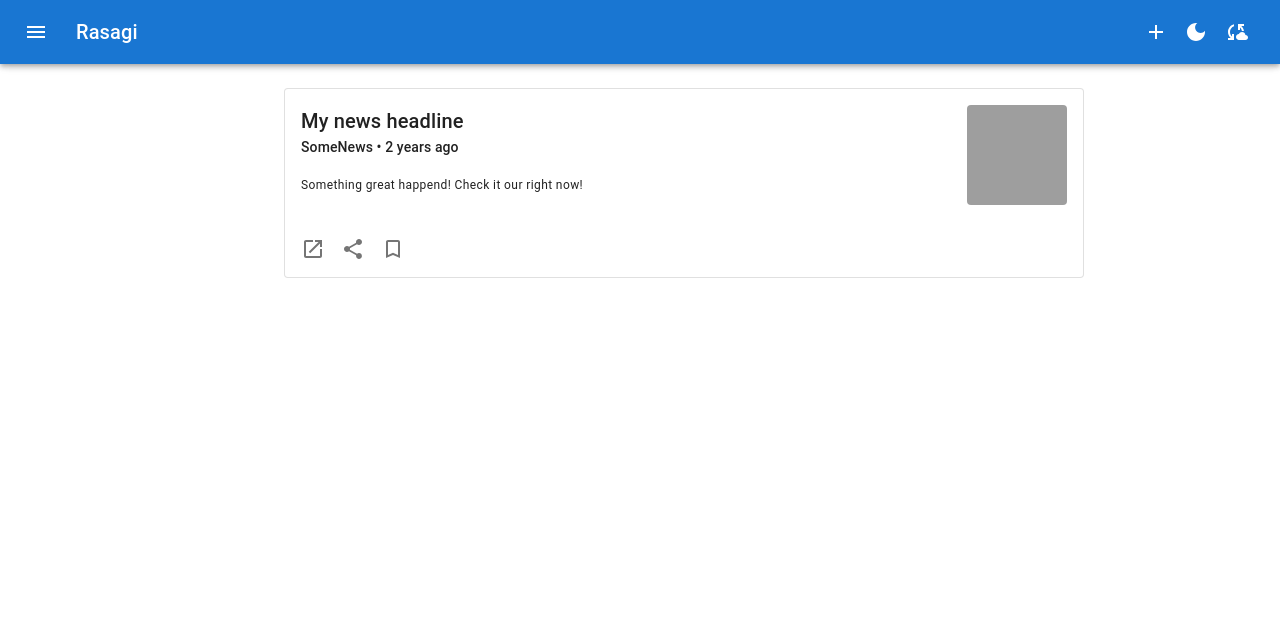
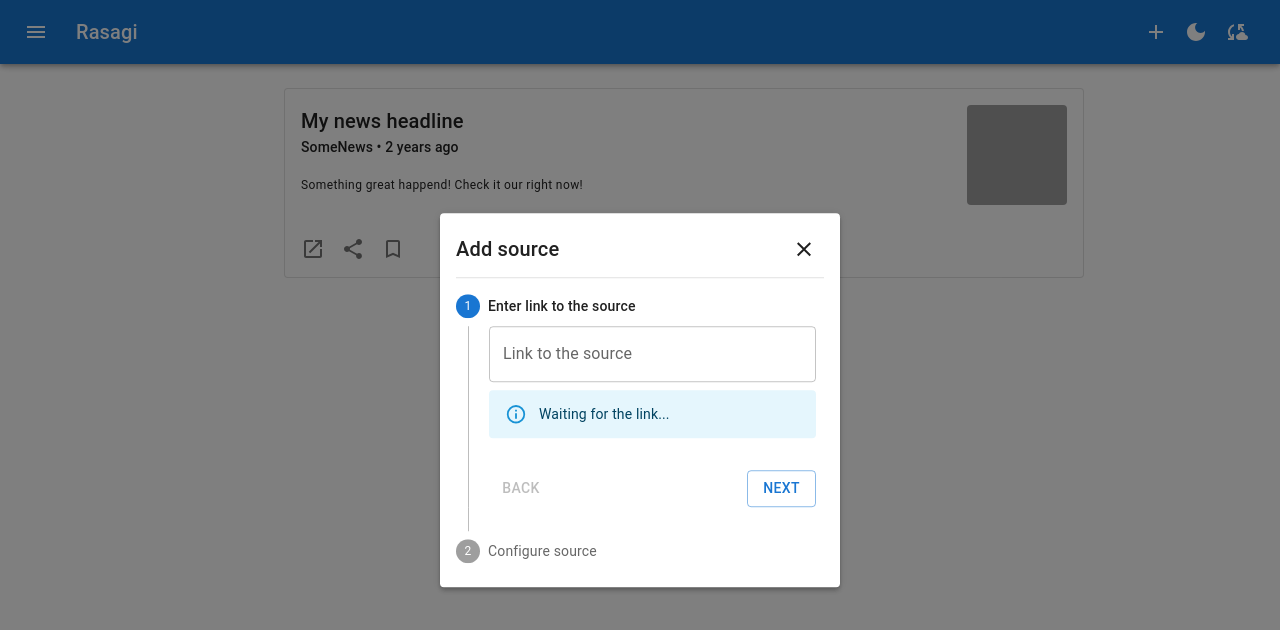
Before and after one commit to Firstbober/rasagi, a Next.js app: page / in a window 1280 px wide. Both pictures are taken after a click on the button 1156 px from the left and 32 px from the top of the page. Shown: the top 630 px of the page. Built offline with nearby package versions, Linux system fonts and the light colour scheme; grey boxes are pictures that could not be loaded.

Commit message:
Add source component.

```diff
--- /dev/null
+++ b/src/components/addsource.tsx
@@ -0,0 +1,149 @@
+import Modal from '@mui/material/Modal';
+import Typography from '@mui/material/Typography';
+import Box from '@mui/material/Box';
+import IconButton from '@mui/material/IconButton';
+import Divider from '@mui/material/Divider';
+import Stepper from '@mui/material/Stepper';
+import Step from '@mui/material/Step';
+import StepLabel from '@mui/material/StepLabel';
+import StepContent from '@mui/material/StepContent';
+
+// Icons
+import Close from '@mui/icons-material/Close';
+import React from 'react';
+
+interface AddSourceModalProps {
+	isOpen: boolean,
+	onClose: () => void
+}
+
+const style = {
+	position: 'absolute' as 'absolute',
+	top: '50%',
+	left: '50%',
+	transform: 'translate(-50%, -50%)',
+	width: 400,
+	bgcolor: 'background.paper',
+	borderRadius: 1,
+	boxShadow: 4,
+	p: 2,
+}
+
+import TextField from '@mui/material/TextField';
+import Alert from '@mui/material/Alert';
+import Button from '@mui/material/Button';
+import Skeleton from '@mui/material/Skeleton';
+import MenuItem from '@mui/material/MenuItem';
+
+const steps = [
+	{
+		label: 'Enter link to the source',
+		component: ({ handleNext }: { handleNext: () => void }) => {
+			return (
+				<Box sx={{ paddingTop: 0, width: '100%' }}>
+					<TextField id="source-url" label="Link to the source" variant="outlined" sx={{ width: '100%', marginBottom: 1 }} />
+					<Alert severity="info">Waiting for the link...</Alert>
+
+					<Box sx={{ display: 'flex', width: '100%', justifyContent: 'space-between', marginTop: 4 }}>
+						<Button variant="text" disabled>
+							Back
+						</Button>
+						<Button onClick={handleNext} variant="outlined" >
+							Next
+						</Button>
+					</Box>
+				</Box>
+			)
+		}
+	},
+	{
+		label: 'Configure source',
+		component: ({ handleBack, handleNext }: { handleBack: () => void, handleNext: () => void }) => {
+			return (
+				<Box sx={{ paddingTop: 0, width: '100%' }}>
+					<Box sx={{ display: 'flex' }}>
+						<Skeleton variant="rectangular" width={90} height={90} sx={{ marginRight: 1, flexShrink: '0' }} />
+						<Box>
+							<TextField id="source-name" label="Source name" variant="outlined" sx={{ width: '100%', marginBottom: 1 }} disabled />
+							<TextField id="source-directory" label="Source directory" variant="outlined" sx={{ width: '100%', marginBottom: 1 }} value="directory-all" select>
+								<MenuItem key="directory-all" value="directory-all">
+									All
+								</MenuItem>
+								{ alert('Not implemented! (directory listing)') }
+							</TextField>
+						</Box>
+					</Box>
+
+					<Box sx={{ display: 'flex', width: '100%', justifyContent: 'space-between', marginTop: 4 }}>
+						<Button onClick={handleBack} variant="text">
+							Back
+						</Button>
+						<Button onClick={handleNext} variant="outlined" >
+							Finish
+						</Button>
+					</Box>
+				</Box>
+			)
+		}
+	}
+];
+
+const AddSourceModal = ({ isOpen, onClose }: AddSourceModalProps) => {
+	const [activeStep, setActiveStep] = React.useState(0);
+
+	return (
+		<Modal
+			open={isOpen}
+			onClose={onClose}
+		>
+			<Box sx={style}>
+				<Box sx={{ display: 'flex', alignItems: 'center', justifyContent: 'space-between' }}>
+					<Typography variant="h6">Add source</Typography>
+					<IconButton
+						color="inherit"
+						aria-label="Close modal"
+						onClick={onClose}
+					>
+						<Close />
+					</IconButton>
+				</Box>
+				<Divider sx={{ marginTop: 1, marginBottom: 1 }} />
+				<Box >
+					<Stepper activeStep={activeStep} orientation="vertical">
+						{steps.map((step, index) => {
+							if(index != steps.length - 1) {
+								return (
+									<Step key={step.label}>
+										<StepLabel>{step.label}</StepLabel>
+										<StepContent>{step.component({
+											handleBack: () => {},
+											handleNext: () => {
+												setActiveStep(activeStep + 1);
+											}
+										})}</StepContent>
+									</Step>
+								);
+							} else {
+								return (
+									<Step key={step.label}>
+										<StepLabel>{step.label}</StepLabel>
+										<StepContent>{step.component({
+											handleBack: () => {
+												setActiveStep(activeStep - 1);
+											},
+											handleNext: () => {
+												alert('Not implemented! (finish)');
+											}
+										})}</StepContent>
+									</Step>
+								);
+							}
+						})}
+					</Stepper>
+				</Box>
+			</Box>
+		</Modal>
+	);
+}
+
+export default AddSourceModal
--- a/src/components/appbar.tsx
+++ b/src/components/appbar.tsx
@@ -7,6 +7,7 @@ import Box from '@mui/material/Box';
 import IconButton from '@mui/material/IconButton';
 import Toolbar from '@mui/material/Toolbar';
 import Typography from '@mui/material/Typography';
+import React from 'react';
 
 // Icons
 import MenuIcon from '@mui/icons-material/Menu';
@@ -14,7 +15,8 @@ import CloudSyncIcon from '@mui/icons-material/CloudSync';
 import AddIcon from '@mui/icons-material/Add';
 import DarkMode from '@mui/icons-material/DarkMode';
 import LightMode from '@mui/icons-material/LightMode';
-import React from 'react';
+
+import AddSourceModal from './addsource';
 
 const DarkModeSwitch = () => {
 	const [isDarkMode, setDarkMode] = React.useState(false);
@@ -45,8 +47,11 @@ interface AppbarProps {
 };
 
 const Appbar = ({ setSidebarOpen }: AppbarProps) => {
+	const [isAddSourceModalOpen, setAddSourceModalOpen] = React.useState(false);
+
 	const fnAddSource = () => {
-		alert("Not implemented");
+		setAddSourceModalOpen(true);
+		// alert("Not implemented");
 	}
 	const fnSyncSettings = () => {
 		alert("Not implemented");
@@ -54,6 +59,11 @@ const Appbar = ({ setSidebarOpen }: AppbarProps) => {
 
 	return (
 		<AppBar position="fixed" sx={{ zIndex: (theme) => theme.zIndex.drawer + 1 }}>
+			<AddSourceModal
+				isOpen={isAddSourceModalOpen}
+				onClose={() => { setAddSourceModalOpen(false) }}
+			/>
+
 			<Toolbar>
 				<IconButton
 					size="large"
```
